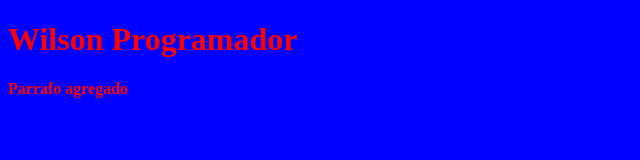
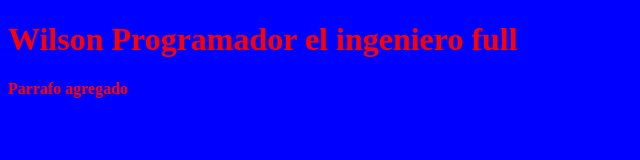
Before and after one commit to ingmunoz/proyecto-web, a plain HTML site: page index.html in a window 1280 px wide. Shown: the whole page, without its empty margins (0-640 px from the left). Drawn offline with Linux system fonts and the light colour scheme.

Commit message:
Update index.html

```diff
--- a/index.html
+++ b/index.html
@@ -7,7 +7,7 @@
     <link href="css/stilos.css" rel="stylesheet" type="text/css">
 </head>
 <body>
-    <h1>Wilson Programador</h1>
+    <h1>Wilson Programador el ingeniero full</h1>
     <p>Parrafo agregado</p>
 </body>
 </html>
```
